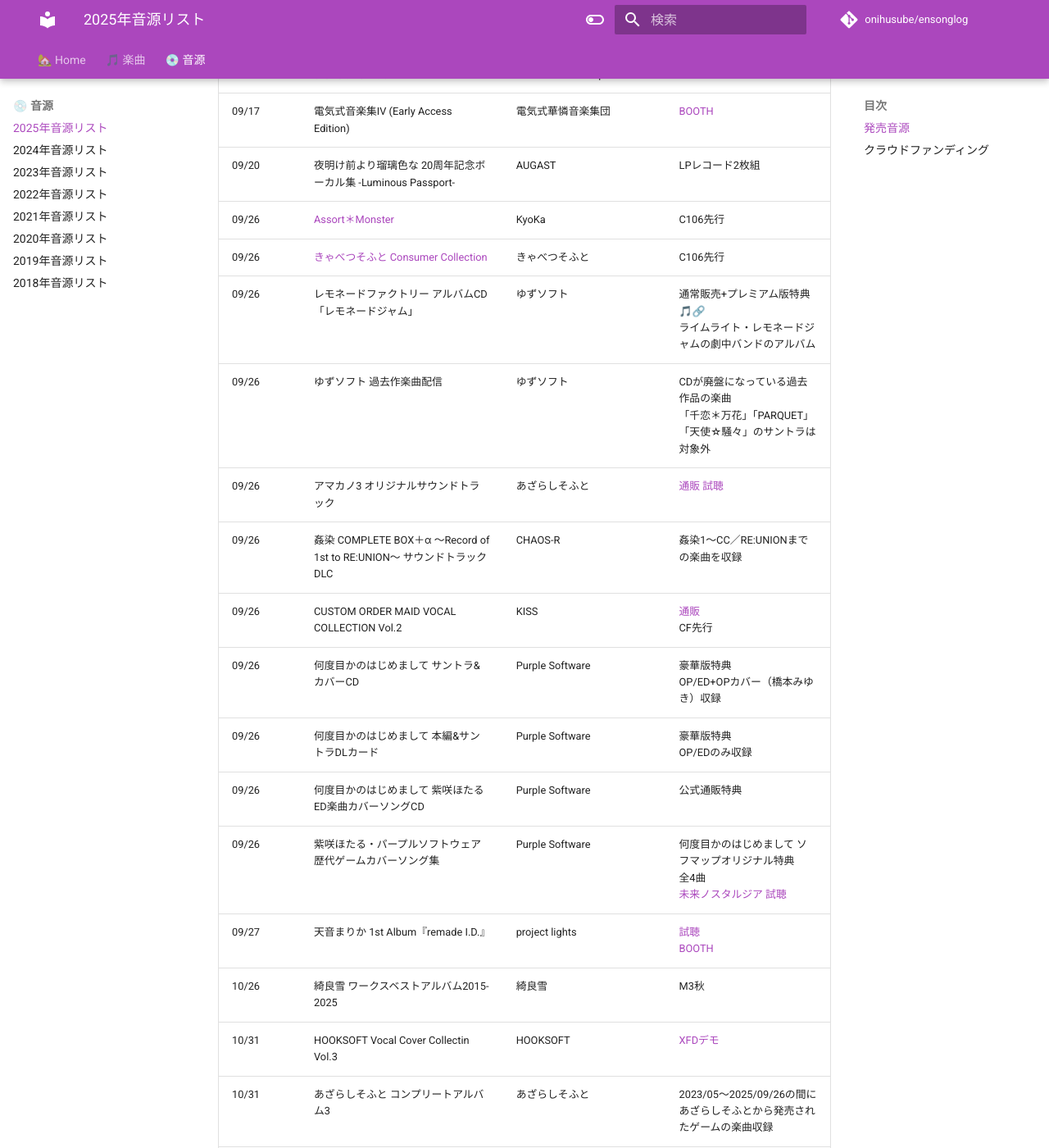
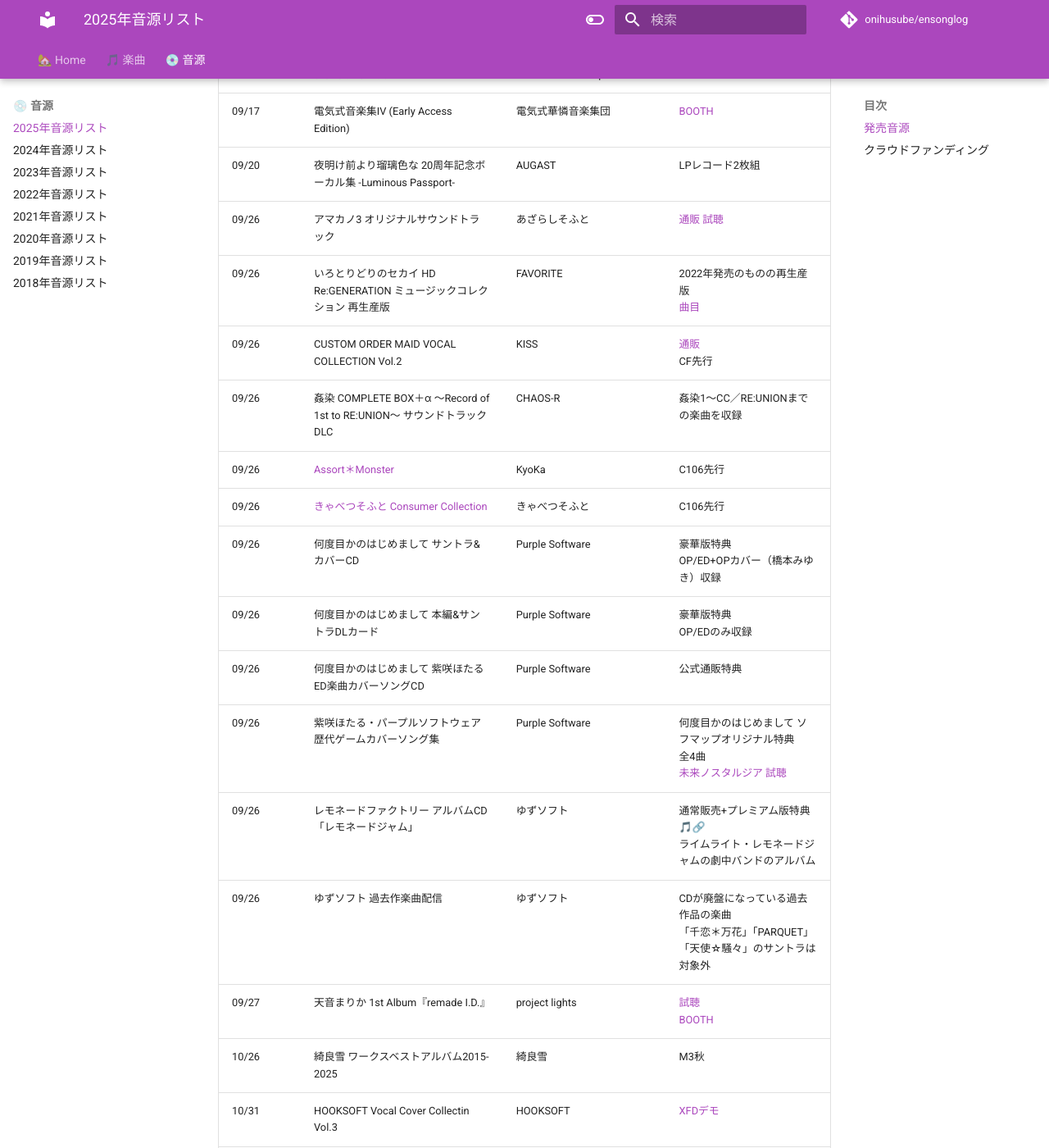
Before and after one commit to onihusube/ensonglog, an MkDocs documentation site: the page built from docs/2025/音源.md, in a window 1280 px wide and 1400 px high, scrolled down 11566 px. Shown: the whole window at 82% size. Built offline with MkDocs 1.6.1 and Material for MkDocs 9.7.7, drawn with Linux system fonts in a browser that asks for light colours; comment, search, counter and statistics services are not loaded.

Commit message:
音源追加と並べ替え

```diff
--- a/docs/2025/音源.md
+++ b/docs/2025/音源.md
@@ -168,17 +168,18 @@
 | 09/17 | 雑音系少年少女 サウンドトラック | DankHearts/WhisperGames | [Steam](https://store.steampowered.com/app/3866900/_/) |
 | 09/17 | 電気式音楽集IV (Early Access Edition) | 電気式華憐音楽集団 | [BOOTH](https://gearsinc.booth.pm/items/7434497) |
 | 09/20 | 夜明け前より瑠璃色な 20周年記念ボーカル集 -Luminous Passport- |	AUGAST | LPレコード2枚組 |
+| 09/26 | アマカノ3 オリジナルサウンドトラック | あざらしそふと | [通販](https://www.e-nexton.jp/?fc=0202&pu=2593) [試聴](https://www.youtube.com/watch?v=v3-3BcpZz1I) |
+| 09/26 | いろとりどりのセカイ HD Re:GENERATION ミュージックコレクション 再生産版 | FAVORITE | 2022年発売のものの再生産版 </br> [曲目](http://www.favo-soft.jp/soft/goods/we_hd_mc/index.html) |
+| 09/26 | CUSTOM ORDER MAID VOCAL COLLECTION Vol.2 | KISS | [通販](https://shop.kisskiss.tv/products/detail/916) </br> CF先行 |
+| 09/26 | 姦染 COMPLETE BOX＋α ～Record of 1st to RE:UNION～ サウンドトラックDLC | CHAOS-R | 姦染1～CC／RE:UNIONまでの楽曲を収録 |
 | 09/26 | [Assort＊Monster](./音源個別/Assort＊Monster.md) | KyoKa | C106先行 |
 | 09/26 | [きゃべつそふと Consumer Collection](./音源個別/きゃべつそふと%20Consumer%20Collection.md) | きゃべつそふと | C106先行 |
-| 09/26 | レモネードファクトリー アルバムCD「レモネードジャム」 |	ゆずソフト | 通常販売+プレミアム版特典 </br> [🎵🔗](https://nex-tone.link/A00201738) </br> ライムライト・レモネードジャムの劇中バンドのアルバム |
-| 09/26 | ゆずソフト 過去作楽曲配信 |	ゆずソフト | CDが廃盤になっている過去作品の楽曲 </br> 「千恋＊万花」「PARQUET」「天使☆騒々」のサントラは対象外 |
-| 09/26 | アマカノ3 オリジナルサウンドトラック | あざらしそふと | [通販](https://www.e-nexton.jp/?fc=0202&pu=2593) [試聴](https://www.youtube.com/watch?v=v3-3BcpZz1I) |
-| 09/26 | 姦染 COMPLETE BOX＋α ～Record of 1st to RE:UNION～ サウンドトラックDLC | CHAOS-R | 姦染1～CC／RE:UNIONまでの楽曲を収録 |
-| 09/26 | CUSTOM ORDER MAID VOCAL COLLECTION Vol.2 | KISS | [通販](https://shop.kisskiss.tv/products/detail/916) </br> CF先行 |
 | 09/26 | 何度目かのはじめまして サントラ&カバーCD | Purple Software | 豪華版特典 </br> OP/ED+OPカバー（橋本みゆき）収録 |
 | 09/26 | 何度目かのはじめまして 本編&サントラDLカード | Purple Software | 豪華版特典 </br> OP/EDのみ収録 |
 | 09/26 | 何度目かのはじめまして 紫咲ほたるED楽曲カバーソングCD | Purple Software | 公式通販特典 |
 | 09/26 | 紫咲ほたる・パープルソフトウェア歴代ゲームカバーソング集 | Purple Software | 何度目かのはじめまして ソフマップオリジナル特典 </br> 全4曲 </br> [未来ノスタルジア 試聴](https://www.youtube.com/watch?v=y3Typ8MCOAo) |
+| 09/26 | レモネードファクトリー アルバムCD「レモネードジャム」 |	ゆずソフト | 通常販売+プレミアム版特典 [🎵🔗](https://nex-tone.link/A00201738) </br> ライムライト・レモネードジャムの劇中バンドのアルバム |
+| 09/26 | ゆずソフト 過去作楽曲配信 |	ゆずソフト | CDが廃盤になっている過去作品の楽曲 </br> 「千恋＊万花」「PARQUET」「天使☆騒々」のサントラは対象外 |
 | 09/27 | 天音まりか 1st Album『remade I.D.』 | project lights | [試聴](https://www.youtube.com/watch?v=ULRuZ3ouv1Y) </br> [BOOTH](https://booth.pm/ja/items/7407850) |
 | 10/26 | 綺良雪 ワークスベストアルバム2015-2025 | 綺良雪 | M3秋 |
 | 10/31 | HOOKSOFT Vocal Cover Collectin Vol.3 | HOOKSOFT | [XFDデモ](https://www.youtube.com/watch?v=EmZaEyD7XFM) |
```
